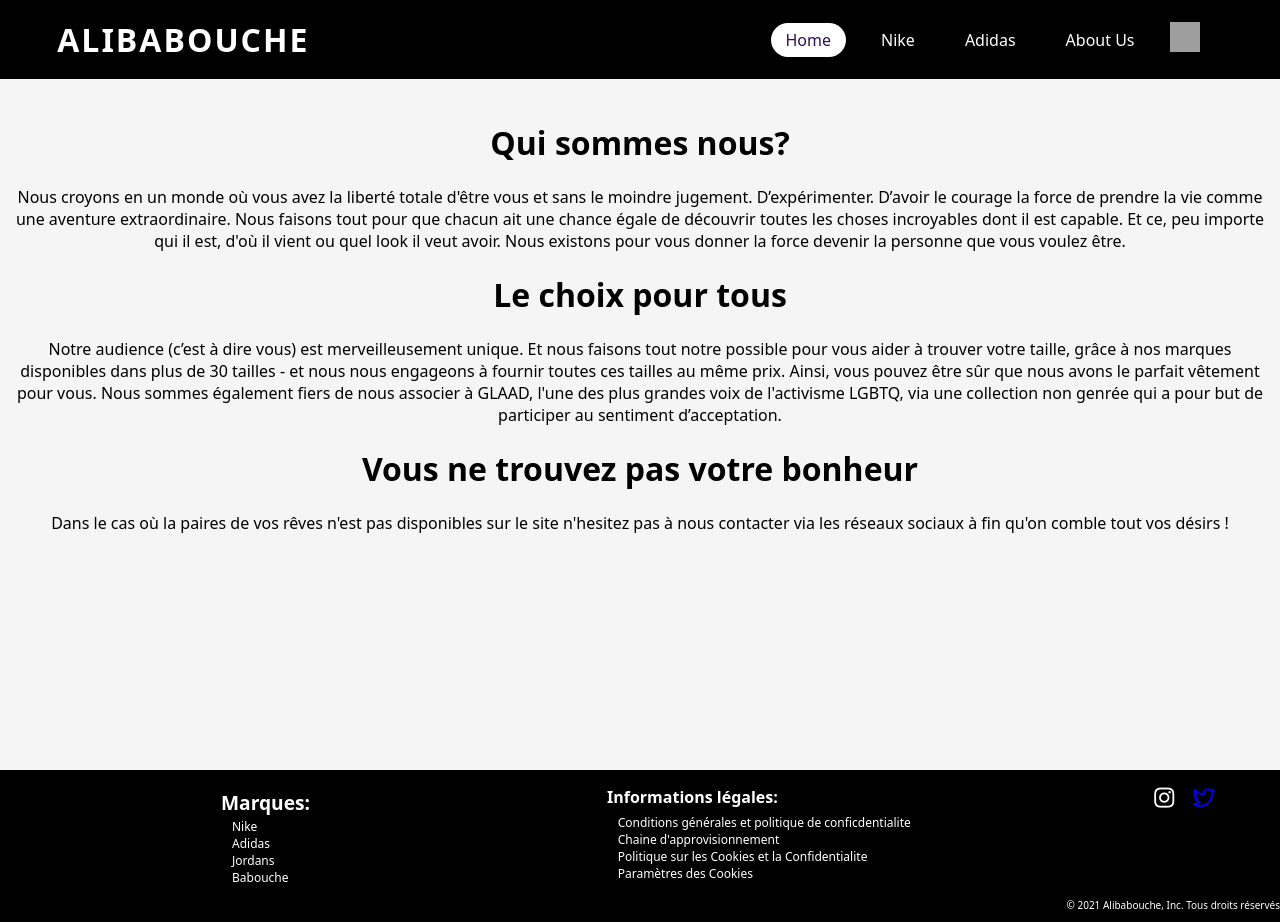
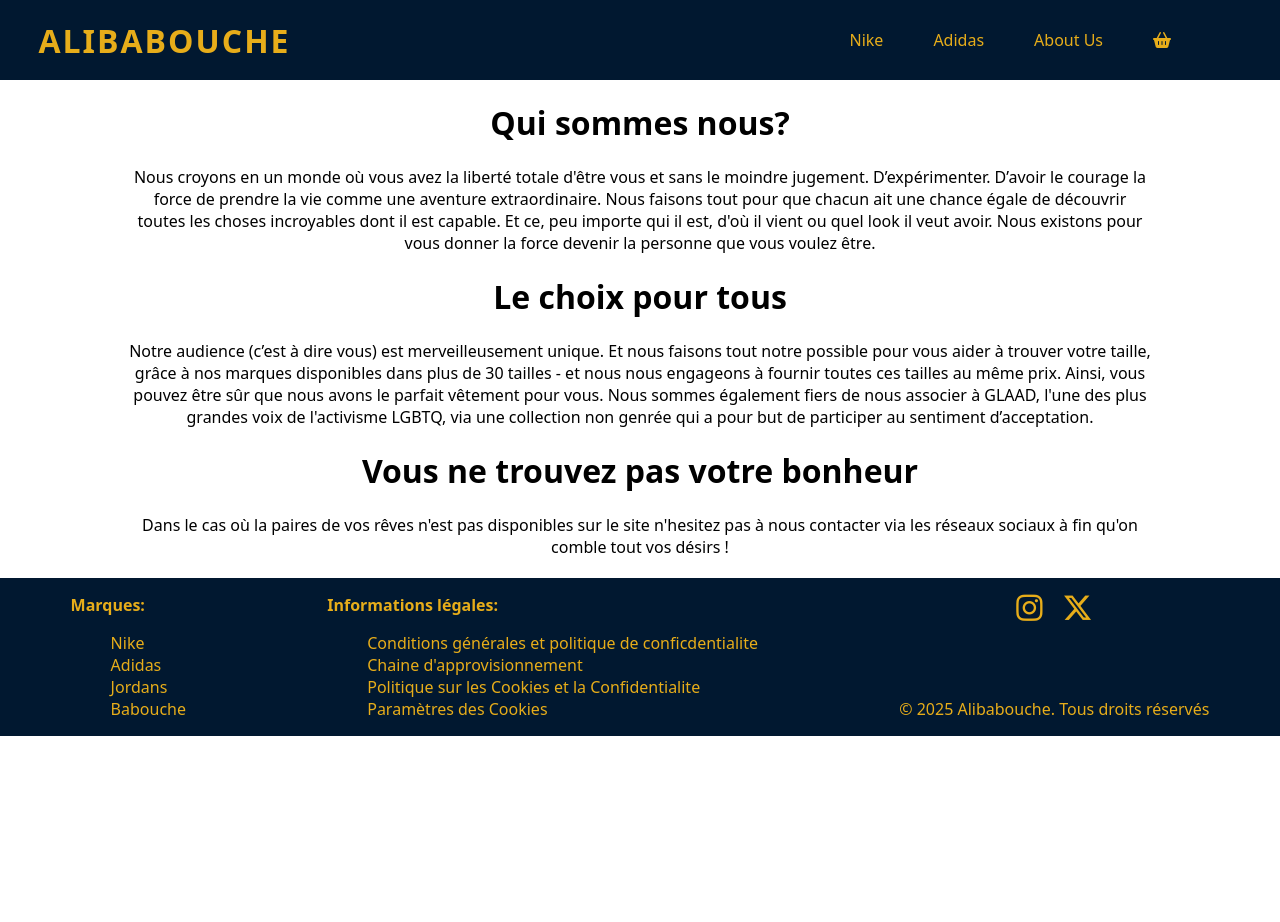
Before and after one commit to Bastien-Project/Alibabouche, a PHP site: page /aboutUs.php in a window 1280 px wide. After the commit the page ends 736 px from the top, so only its background shows below. Run offline with PHP 8.4, Linux system fonts and the light colour scheme; some libraries are stand-ins or nearby versions; grey boxes are pictures that could not be loaded.

Commit message:
FIX : body au bon endroit et cgt page About Us

```diff
--- a/aboutUs.php
+++ b/aboutUs.php
@@ -1,6 +1,5 @@
 <?php include 'header.php'; ?>
 
-<body>
 <div class="AboutUs">
     <h1>Qui sommes nous?</h1>
     <p>Nous croyons en un monde où vous avez la liberté totale d'être vous et sans le moindre jugement. D’expérimenter.
@@ -15,6 +14,5 @@
     <h1>Vous ne trouvez pas votre bonheur</h1>
     <p>Dans le cas où la paires de vos rêves n'est pas disponibles sur le site n'hesitez pas à nous contacter via les réseaux sociaux à fin qu'on comble tout vos désirs !</p>
 </div>
-</body>
 
 <?php include 'footer.php'; ?>
--- a/adidas.php
+++ b/adidas.php
@@ -1,6 +1,5 @@
 <?php include 'header.php'; ?>
 
-<body>
 <div id="header">
     <a href="adidas/OZELIA.html" class="sousNav">
         <img src="images/adidas/OZELIA/Chaussure_Ozelia_Blanc_GV7687_01_standard.jpg" width="100px" height="100px">
@@ -31,6 +30,5 @@
             <img src="images/adidas/stan smith/Chaussure_Stan_Smith_Blanc_H05334_01_standard.jpg" alt="Third" class="slide" width="100px" height="100px" />
         </div>
     </div>
-</body>
 
     <?php include 'footer.php'; ?>
--- a/footer.php
+++ b/footer.php
@@ -1,14 +1,14 @@
-<footer class="bottomBas">
-        <div id="footer_marques">
+<footer>
+        <div class="footer_brand">
             <p><strong>Marques:</strong></p>
             <ul>
-                <li><a href="nike.html" target="_blank">Nike</a></li>
-                <li><a href="adidas.html" target="_blank">Adidas</a></li>
-                <li><a href="jordans.html" target="_blank">Jordans</a></li>
-                <li><a href="babouche.html" target="_blank">Babouche</a></li>
+                <li><a href="nike.php" target="_blank">Nike</a></li>
+                <li><a href="adidas.php" target="_blank">Adidas</a></li>
+                <li><a href="jordans.php" target="_blank">Jordans</a></li>
+                <li><a href="babouche.php" target="_blank">Babouche</a></li>
             </ul>
         </div>
-        <div id="footer_condition">
+        <div class="footer_notices">
             <p><strong>Informations légales:</strong></p>
             <ul>
                 <li>Conditions générales et politique de conficdentialite</li>
@@ -18,12 +18,13 @@
 
             </ul>
         </div>
-        <div id="footer_left">
-            <div id="reseaux">
-                <a id="icon" href="https://www.instagram.com/alibabouche_officiel/" target="_blank"><i class="uil uil-instagram"></i></a>
-                <a id="icon" href="https://twitter.com/AliBABOUCHE_Off" target="_blank"><i class="uil uil-twitter-alt"></i></a>
+        <div class="footer_social_and_right">
+            <div class="social_media">
+                <i class="fa-brands fa-instagram"><a href="https://instagram.com/alibabouche_officiel" target="_blank"></a></i>
+                <i class="fa-brands fa-x-twitter"><a href="https://twitter.com/AliBABOUCHE_Off" target="_blank"></a></i>
             </div>
-            <p id="inc">© 2021 Alibabouche, Inc. Tous droits réservés</p>
+            <p>© <?php echo date("Y"); ?> Alibabouche. Tous droits réservés</p>
         </div>
     </footer>
+</body>
 </html>
--- a/header.php
+++ b/header.php
@@ -1,20 +1,20 @@
 <!DOCTYPE html>
 <html lang="fr">
-    <head>
-        <meta charset="UTF-8">
-        <link rel="stylesheet" href="style.css">
-        <link rel="stylesheet" href="slider.css">
-		<script type="text/javascript" src="slider.js"></script>
-        <link rel="stylesheet" href="https://unicons.iconscout.com/release/v4.0.0/css/line.css">
-        <title>Alibabouche</title>
-    </head>
+
+<head>
+    <meta charset="UTF-8">
+    <link rel="stylesheet" href="style.css">
+    <script src="https://kit.fontawesome.com/8a2d35d848.js" crossorigin="anonymous"></script>
+    <title>Alibabouche</title>
+</head>
+
+<body>
     <header>
-        <a href="#" class="logo">Alibabouche</a>
+        <a href="index.php" class="logo">Alibabouche</a>
         <ul>
-            <li><a href="index.html" class="active">Home</a></li>
-            <li><a href="nike.html">Nike</a></li>
-            <li><a href="adidas.html">Adidas</a></li>
-            <li><a href="aboutUs.html">About Us</a></li>
-            <li><img src="images/panier.png" width="30px" height="30px"></li>
+            <li><a href="nike.php">Nike</a></li>
+            <li><a href="adidas.php">Adidas</a></li>
+            <li><a href="aboutUs.php">About Us</a></li>
+            <li><i class="fa-solid fa-basket-shopping"><a href="panier.php"></a></i></li>
         </ul>
     </header>
--- a/nike.php
+++ b/nike.php
@@ -1,6 +1,5 @@
 <?php include 'header.php'; ?>
 
-<body>
 <div id="header">
     <a href="nike/airForce1.html" class="sousNav">
         <img src="images/nike/Air force 1/Air Force 1'07 full white/1.png" width="100px" height="100px">
@@ -31,6 +30,5 @@
             <img src="images/nike/Blazer/blazer MID'77Sigle Jaune/1.png" alt="Third" class="slide" width="100px" height="100px" />
         </div>
     </div>
-</body>
 
     <?php include 'footer.php'; ?>
--- a/style.css
+++ b/style.css
@@ -1,23 +1,18 @@
-*{
+* {
     font-family: system-ui;
-    user-select: none;
 }
 
-header{
-    background-color: rgba(0, 0, 0, 1);
-    position: absolute;
-    top: 0;
-    left: 0;
-    width: 97%;
-    padding: 6px 20px;
+header {
+    background-color: #011830;
+    width: 100%;
+    padding: 10px 0px;
     display: flex;
     justify-content: space-between;
     align-items: center;
-    z-index: 900;
 }
 
-header .logo{
-    color: #fff;
+header .logo {
+    color: #E7AD1A;
     font-weight: 700;
     text-decoration: none;
     font-size: 2em;
@@ -28,67 +23,57 @@ header .logo{
 
 header ul {
     display: flex;
-    justify-content: center;
     align-items: center;
     margin-right: 5%;
+    gap: 20px;
 }
 
-header ul li{
+header ul li {
     list-style: none;
-    margin-left: 20px;
 }
 
-header ul li a {
+header ul li a, header ul li i {
     text-decoration: none;
     padding: 6px 15px;
-    color: #fff;
+    color: #E7AD1A;
     border-radius: 20px;
 }
 
-header ul li a:hover , header ul li a.active{
-    background: #fff;
-    color: #2b1055;
+header ul li a:hover {
+    background: #E7AD1A;
+    color: #011830;
 }
 
-header ul li img{
-    cursor: pointer;
+body {
+    margin: 0;
+    text-decoration: none;
+    background-color: #FFF;
+    min-height: 100vh;
 }
 
-body{
-    text-decoration: none;
-    background-color: #F5F5F5;
+body>h1 {
+    display: flex;
+    justify-content: center;
+    margin-top: 6%;
 }
 
-body > h2{
+body>h2 {
     display: flex;
     justify-content: center;
 }
 
-body > h3{
+body>h3 {
     display: flex;
     justify-content: center;
     margin-top: 5%;
     font-size: 150%;
 }
 
-body > h1{
-    display: flex;
-    justify-content: center;
-    margin-top: 6%;
+.homePage {
+    text-align: center;
 }
 
-.slider
-{
-    width: 600px;
-    height: 300px;
-    position: absolute;
-    top: 50%;
-    left: 50%;
-    transform: translate(-50%,-50%);
-}
-
-#header{
-    /*background-color: #e3e3e9;*/
+#header {
     padding: 6px 20px;
     display: flex;
     justify-content: center;
@@ -96,7 +81,7 @@ body > h1{
     margin-top: 2%;
 }
 
-.sousNav{
+.sousNav {
     display: flex;
     flex-direction: column;
     margin-left: 5%;
@@ -104,246 +89,120 @@ body > h1{
     text-decoration: none;
 }
 
-.sousNav p{
+.sousNav p {
     margin-top: -5%;
     text-align: center;
-    color: black;
+    color: #011830;
     font-size: 12px;
     margin-top: 1%;
     outline: none;
     font-weight: bold;
 }
 
-footer{
-    background-color: black;
-    position: absolute;
-    left: 0px;
-    width: 100%;
-    height: 19%;
-    margin-top: 5%;
-    color: white;
-    display: flex;
-    flex-direction: row;
-    justify-content: space-between;
-}
-
-.bottomBas{
-    margin-top: 25%;
-}
-
-.bottom{
+.bottom {
     bottom: 0px;
 }
 
-#reseaux{
-    margin-top: 5%;
-    margin-left: 35%;
+#icon:visited {
+    color: #E7AD1A;
 }
 
-#reseaux a{
-    text-decoration: none;
-}
-
-#reseaux i{
-    font-size: 150%;
-    margin-left: 8%;
-}
-
-#footer_left{
-    display: flex;
-    flex-direction: column;
-    justify-content: space-between;
-}
-
-#inc{
-    font-size: 10px;
-}
-
-#footer_marques{
-    margin-left: 15%;
-}
-
-#footer_marques p{
-    margin-left: 30%;
-    font-size: 120%;
-}
-
-#footer_marques li{
-    font-size: 12px;
-    list-style: none;
-}
-
-#footer_marques a{
-    color: white;
-    text-decoration: none;
-}
-
-#footer_marques ul{
-    margin-top: -18%;
-}
-
-#footer_marques ul li{
-    cursor: pointer;
-}
-
-
-#footer_condition{
-    margin-left: 15%;
-}
-
-#footer_condition li{
-    font-size: 12px;
-    margin-left: -10%;
-    list-style: none;
-}
-
-#footer_condition ul{
-    margin-top: -3%;
-}
-
-#footer_condition a{
-    color: white;
-    text-decoration: none;
-}
-
-#icon:visited{
-    color: white;
-}
-
-#articleRow{
+#articleRow {
     display: flex;
     justify-content: space-between;
     margin-top: 10%;
 }
 
-#articleCase{
-    background-color: rgb(235,238,239);
+#articleCase {
+    background-color: #E7AD1A;
     width: 30%;
     display: flex;
     justify-content: center;
     cursor: pointer;
 }
 
-.articleCasewhite{
-    background-color: white;
+.articleCase#E7AD1A {
+    background-color: #E7AD1A;
     width: 30%;
     display: flex;
     justify-content: center;
 }
 
-#articleCase a{
+#articleCase a {
     display: flex;
     justify-content: center;
 }
 
-#articleCase img{
+#articleCase img {
     width: 70%;
 }
 
-#articleName{
+#articleName {
     display: flex;
     justify-content: space-between;
     margin-left: 10%;
     margin-right: 10%;
 }
 
-#articleRowNike{
+#articleRowNike {
     display: flex;
     justify-content: space-between;
     margin-top: 10%;
 }
 
-#articleCaseNike{
-    background-color: rgb(235,238,239);
+#articleCaseNike {
+    background-color: #E7AD1A;
     width: 30%;
     display: flex;
     justify-content: center;
 }
 
-#articleCaseNike img{
+#articleCaseNike img {
     width: 70%;
 }
 
-#articleNameNike{
+#articleNameNike {
     display: flex;
     justify-content: space-between;
     margin-left: 10%;
     margin-right: 10%;
 }
 
-.AboutUs{
-    position: relative;
+.AboutUs {
     text-align: center;
-    top: 100px;
+    margin: 20px 10%;
 }
-.instagram img{
-    height: 45px;
-    width: 45px;
+
+footer {
+    background-color: #011830;
+    width: 100%;
+    color: #E7AD1A;
+    display: flex;
+    justify-content: space-around;
+}
+
+.footer_brand li, .footer_notices li {
+    list-style: none;
+}
+
+.footer_brand a, .footer_notices a {
+    color: #E7AD1A;
+    text-decoration: none;
+}
+
+.footer_social_and_right {
     display: flex;
     flex-direction: column;
-    justify-content: flex-end;
-    position: absolute;
-    top: 700px;
-}
-.twitter img{
-    height: 45px;
-    width: 45px;
-    display: flex;
-    flex-direction: column;
-    top: 650px;
-}
-#insta{
-    text-decoration: none;
-    color:black;
-    display: flex;
-    position: relative;
-    top: 585px;
-    left: 50px;
-}
-#twitter{
-    text-decoration: none;
-    color:black;
-    display: flex;
-    position: relative;
-    top: 510px;
-    left: 50px;
-}
-.secure img{
-    height: 45px;
-    width: 45px;
-    display: flex;
-    flex-direction: column;
-    top: 650px;
-    left: 1485px;
-}
-.secure p{
-    color:black;
-    display: flex;
-    position: relative;
-    top: 468px;
-    left: 1280px;
-}
-.chat img{
-    height: 45px;
-    width: 45px;
-    display: flex;
-    flex-direction: column;
-    top: 705px;
-    left: 1480px;
-}
-.chat p{
-    color:black;
-    display: flex;
-    position: relative;
-    top: 480px;
-    left: 1350px;
+    justify-content: space-between;
 }
 
-#blackF{
+.social_media {
+    margin-top: 5%;
     display: flex;
     justify-content: center;
+    gap: 20px;
 }
 
-.uil-instagram{
-    color: white;
+.social_media i {
+    font-size: 30px;
 }
```
Also changed, not shown: index.php (+4 -6 lines). Lines whose indentation alone changed are shown as unchanged.
